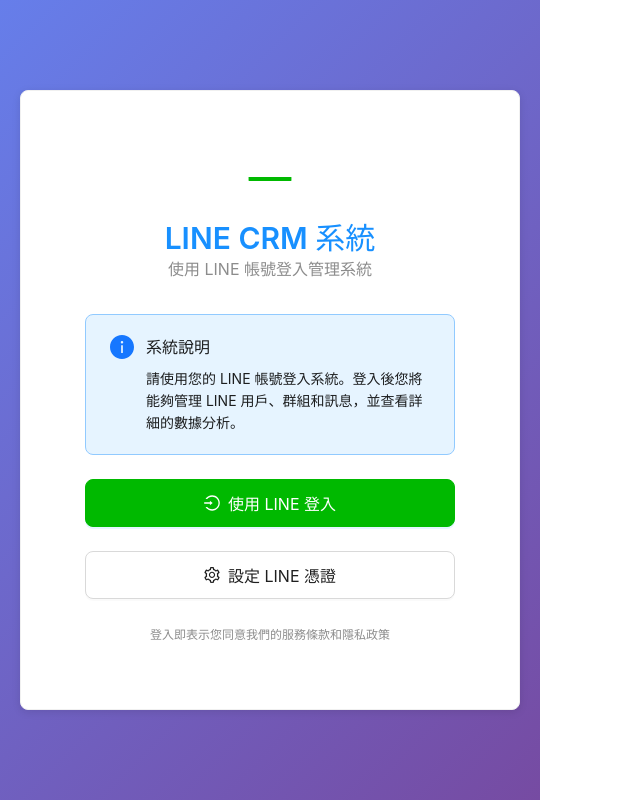
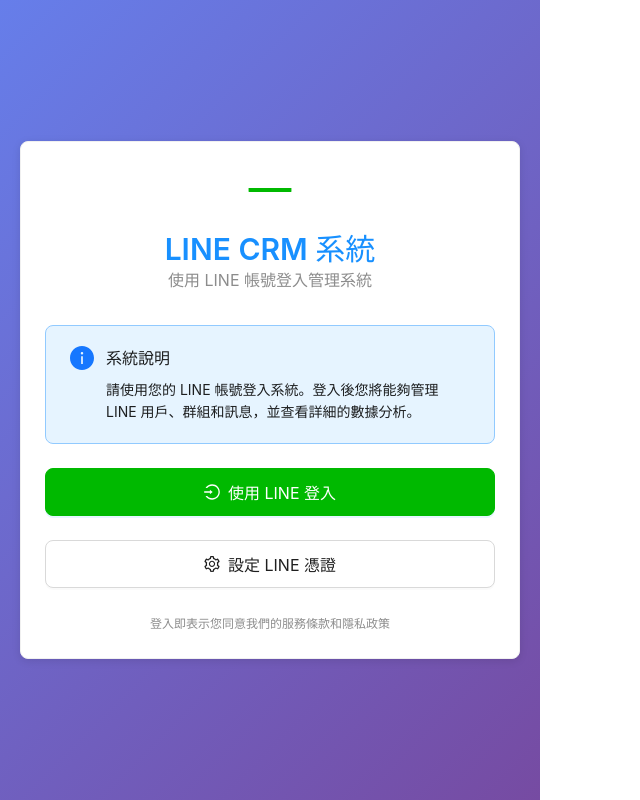
Before and after one commit to inventra/n8n-line-CRM, a React (Vite) app: page /login in a window 1280 px wide. Shown: the whole page, without its empty margins (0-640 px from the left). Built offline with nearby package versions, Linux system fonts and the light colour scheme; no server answers.

Commit message:
fix: 修復登入頁面跑版問題，使用內聯樣式確保正常顯示

```diff
--- a/src/pages/Login.jsx
+++ b/src/pages/Login.jsx
@@ -183,8 +183,18 @@
   }
 
   return (
-    <div className="login-container">
-      <Card className="login-card">
+    <div style={{
+      background: 'linear-gradient(135deg, #667eea 0%, #764ba2 100%)',
+      minHeight: '100vh',
+      display: 'flex',
+      alignItems: 'center',
+      justifyContent: 'center',
+      padding: '20px',
+    }}>
+      <Card style={{
+        maxWidth: 500,
+        width: '100%',
+      }}>
         <div style={{ textAlign: 'center', marginBottom: 32 }}>
           <LineOutlined style={{ fontSize: 48, color: '#00B900', marginBottom: 16 }} />
           <Title level={2} style={{ margin: 0, color: '#1890ff' }}>
```
